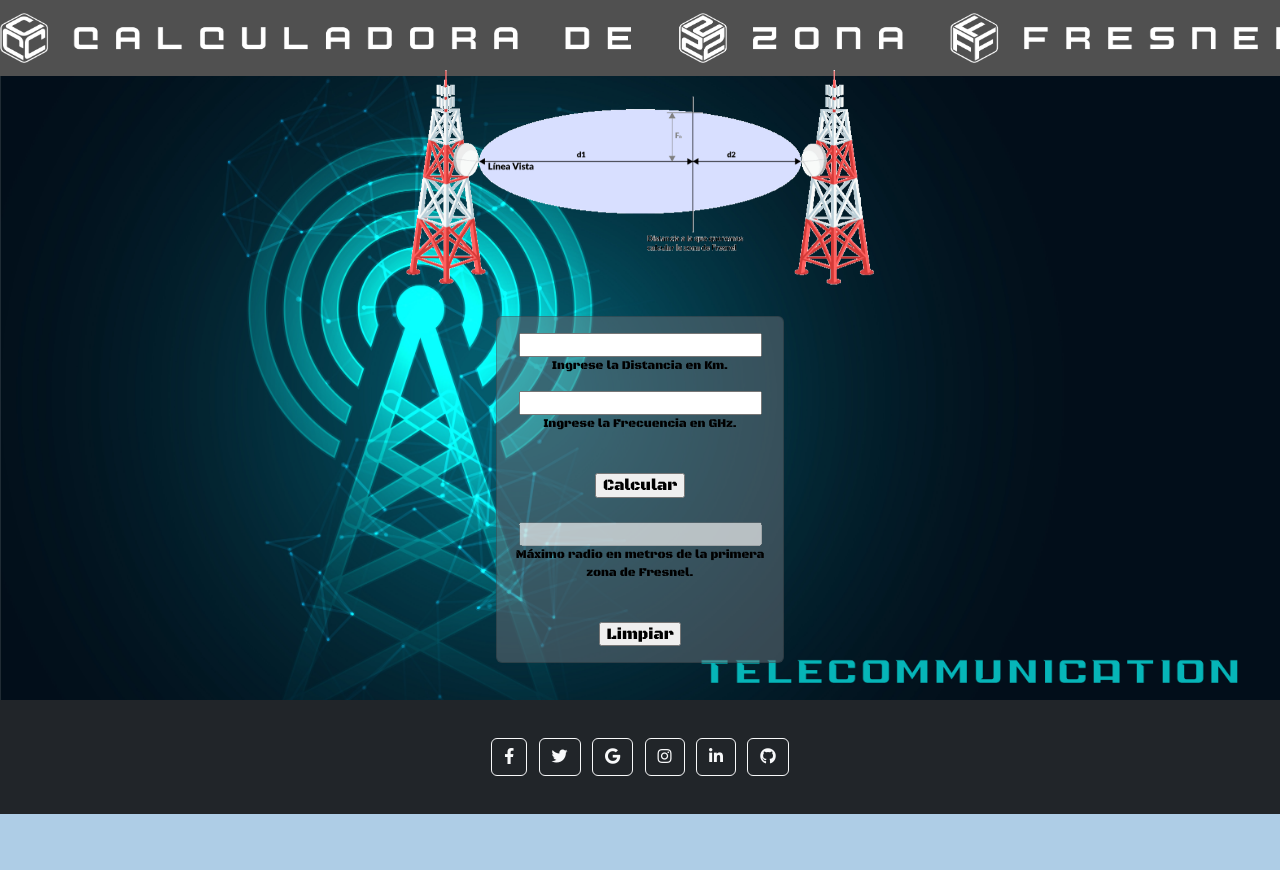
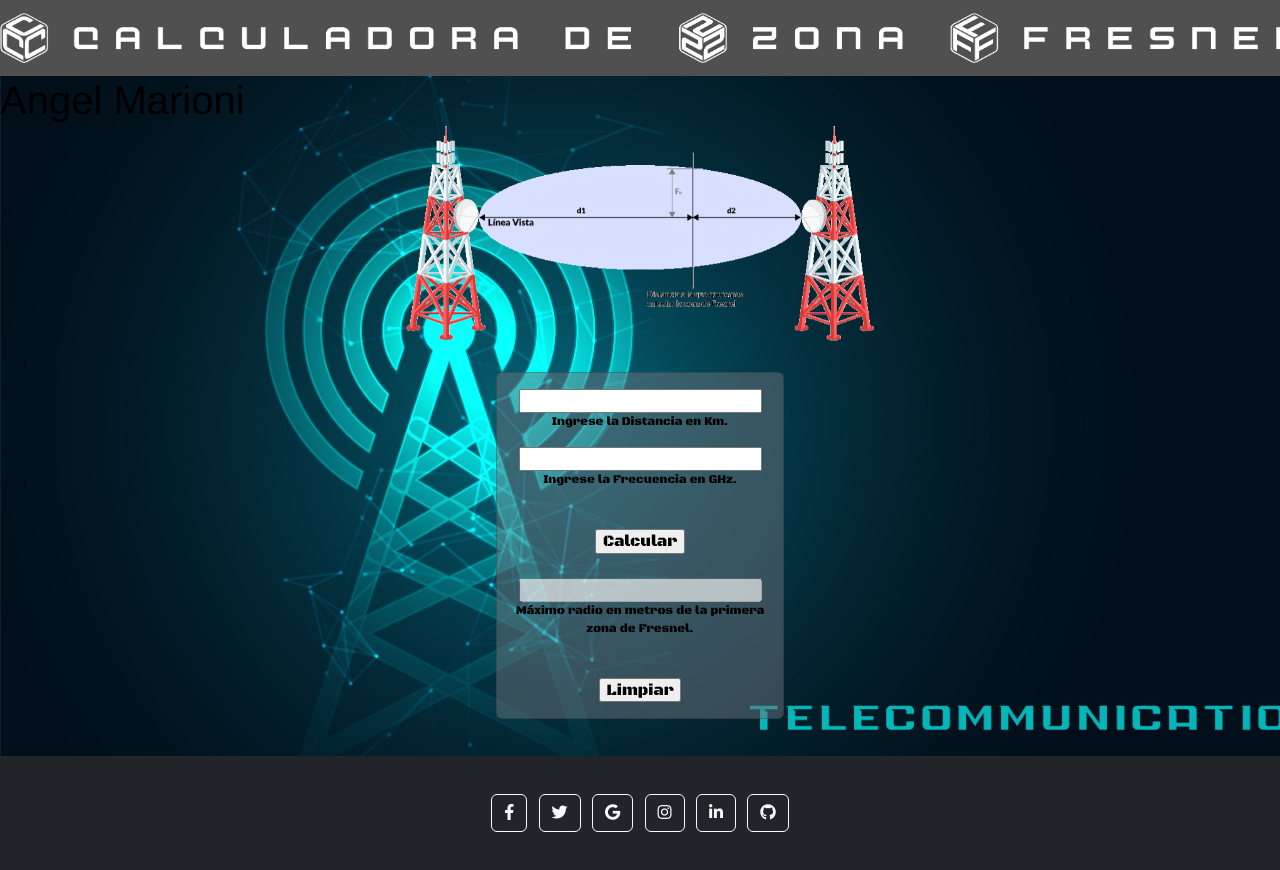
Before and after one commit to amarioni/Marioni-Zona-Fresnel, a plain HTML site: page index.html in a window 1280 px wide. Before the commit the page ends 814 px from the top, so only its background shows below. Drawn offline with nearby package versions, Linux system fonts and the light colour scheme.

Commit message:
Update index.html

```diff
--- a/index.html
+++ b/index.html
@@ -44,7 +44,9 @@
               </a>
             </nav>
         </div>
-
+        <div>
+            <h1>Angel Marioni</h1>
+        </div>
         <div class="container products text-center mb-5">
             <div class="product fadeInUp container-fluid">
                 <div>
```
